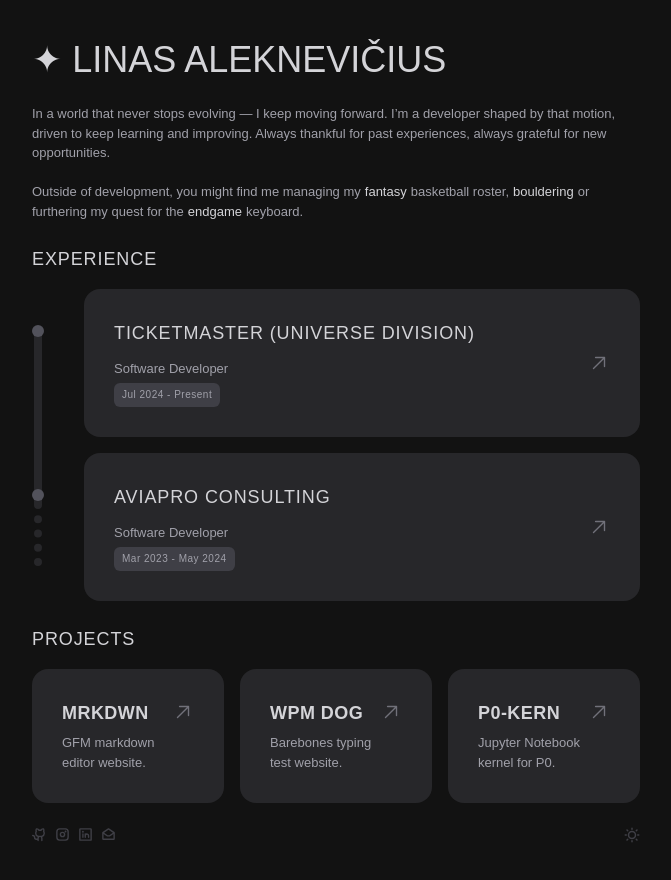
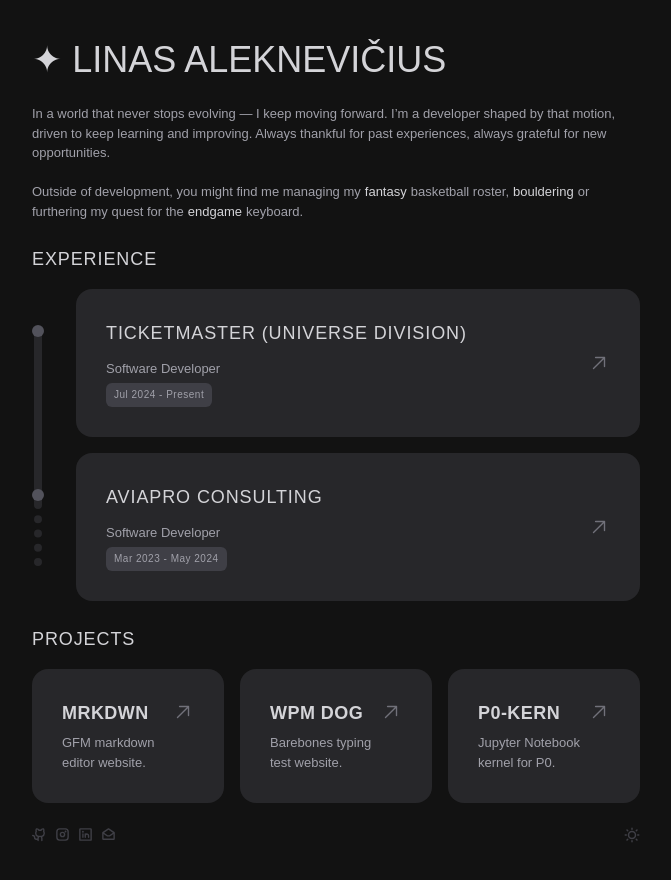
Before and after one commit to bzap/aleknev_dev_v4, a Next.js app: page / in a window 1280 px wide. Shown: the top 880 px of the page, without its empty margins (304-975 px from the left). Built offline with nearby package versions, Linux system fonts and the light colour scheme; a web font is replaced by a local one.

Commit message:
more padding adjustments

```diff
--- a/src/app/components/experience/Experience.tsx
+++ b/src/app/components/experience/Experience.tsx
@@ -16,7 +16,7 @@
                         return (
                             <div
                                 key={workplace}
-                                className="flex flex-row gap-10 group"
+                                className="flex flex-row gap-8 group"
                             >
                                 <div className="sm:block hidden mt-[36px]">
                                     <div className="w-3 h-3 bg-zinc-400  dark:bg-zinc-600 rounded-full border-zinc-400 dark:border-zinc-600 relative z-20 group-hover:dark:bg-zinc-400 group-hover:bg-zinc-500 transition" />
--- a/src/app/components/header/Header.tsx
+++ b/src/app/components/header/Header.tsx
@@ -8,7 +8,7 @@
             <div className="flex h-full items-center border-b-zinc-200 flex w-full justify-between">
                 <div className="flex flex-row items-center justify-center">
                     <span className="text-zinc-600 font-spectral dark:text-zinc-300 text-4xl">
-                        ✦ LINAS ALEKNEVIČIUS
+                        ✦&nbsp;LINAS ALEKNEVIČIUS
                     </span>
                 </div>
             </div>
```
